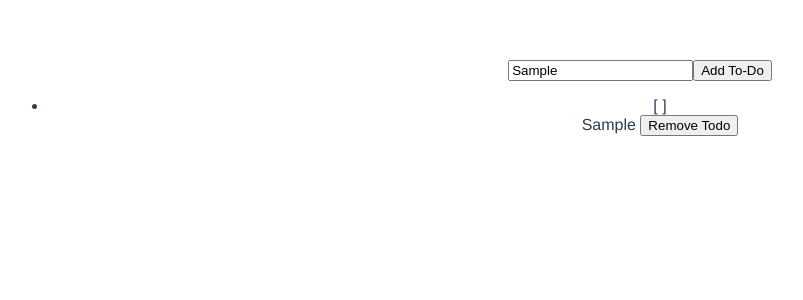
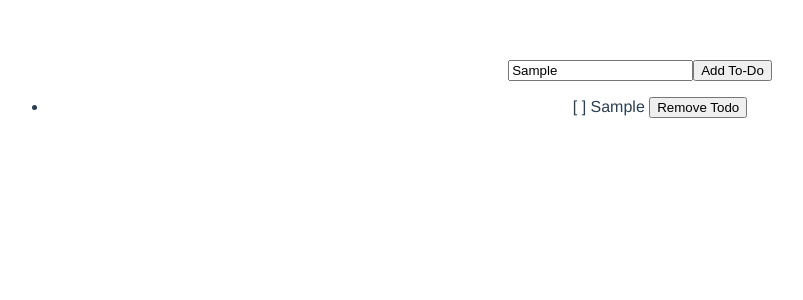
Before and after one commit to jancarlohendriks/vue-todo, a Vue app: page / in a window 1280 px wide. Both pictures are taken after typing "Sample" into the empty fields and a click on the button "Add To-Do". Shown: the top 300 px of the page, without its empty margins (0-803 px from the left). Built offline with nearby package versions, Linux system fonts and the light colour scheme.

Commit message:
created TodoItem

```diff
--- a/src/App.vue
+++ b/src/App.vue
@@ -1,32 +1,43 @@
 <template>
   <div id="app">
-    <input type="text" v-model="newTodo" name="" id="" />
+    <input
+      type="text"
+      placeholder="Add new to-do"
+      @keydown.enter="handleAddTodo"
+      v-model="newTodo"
+    />
     <button @click="handleAddTodo">Add To-Do</button>
     <ul>
-      <li v-for="todo in todoList" :key="todo.id">
-        <p>
-					<div @click="handleChangeStatus(todo.id)">
-						<span v-if="todo.done">[x]</span>
-						<span v-else>[ ]</span>
-					</div>
-          {{ todo.text }}
-          <button @click="handleRemoveTodo(todo.id)">Remove Todo</button>
-        </p>
-      </li>
+      <TodoItem
+        v-for="todo in filteredTodoList"
+        :key="todo.id"
+        :todo="todo"
+        @removeTodo="handleRemoveTodo"
+        @changeStatus="handleChangeStatus"
+      />
     </ul>
   </div>
 </template>
 
 <script>
 import { v4 as uuid } from "uuid";
+import TodoItem from "@/components/TodoItem.vue";
 
 export default {
   name: "App",
+  components: {
+    TodoItem,
+  },
   data() {
     return {
       newTodo: "",
       todoList: [],
     };
+  },
+  computed: {
+    filteredTodoList() {
+      return this.todoList;
+    },
   },
   methods: {
     handleAddTodo() {
@@ -40,10 +51,12 @@ export default {
     handleRemoveTodo(id) {
       this.todoList = this.todoList.filter((todo) => todo.id !== id);
     },
-		handleChangeStatus(id) {
-			const todo = this.todoList.find(todo => todo.id === id)
-			todo.done = !todo.done
-		}
+    handleChangeStatus(id) {
+      const todo = this.todoList.find((todo) => todo.id === id);
+      if (todo) {
+        todo.done = !todo.done;
+      }
+    },
   },
 };
 </script>
--- /dev/null
+++ b/src/components/TodoItem.vue
@@ -0,0 +1,26 @@
+<template>
+  <li>
+    <p>
+      <span @click="changeStatus">
+        <span v-if="todo.done">[x]</span>
+        <span v-else>[ ]</span>
+      </span>
+      {{ todo.text }}
+      <button @click="removeTodo">Remove Todo</button>
+    </p>
+  </li>
+</template>
+
+<script>
+export default {
+  props: ["todo"],
+  methods: {
+    removeTodo() {
+      this.$emit("removeTodo", this.todo.id);
+    },
+    changeStatus() {
+      this.$emit("changeStatus", this.todo.id);
+    },
+  },
+};
+</script>
```
